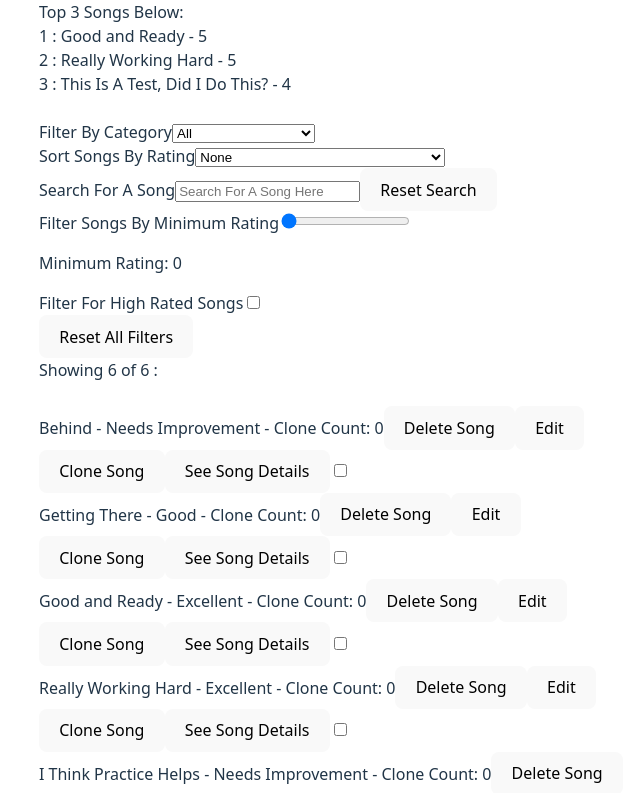
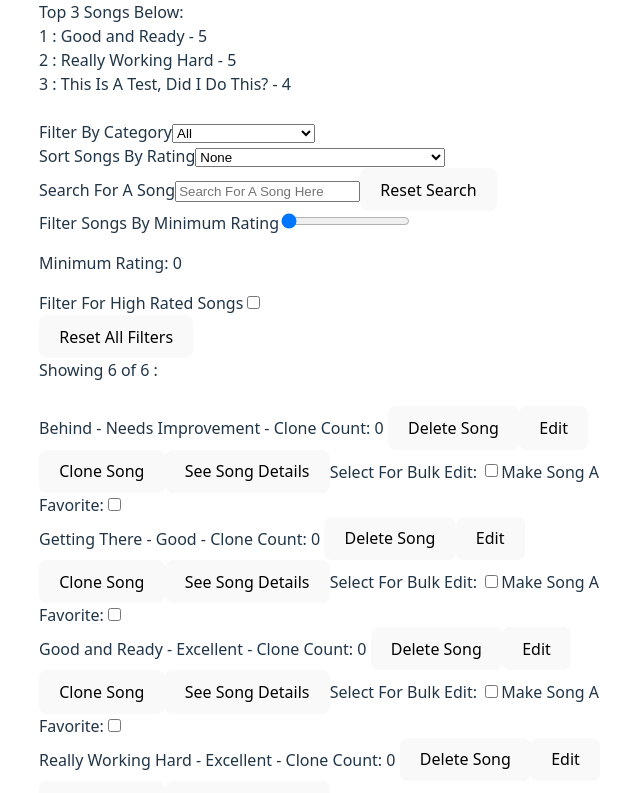
Before and after one commit to doshima2024/song-rating-practice-app, a React (Vite) app: page / in a window 1280 px wide. Shown: the top 793 px of the page, without its empty margins (301-941 px from the left). Built offline with nearby package versions, Linux system fonts and the light colour scheme.

Commit message:
feat: add feature allowing users to favorite songs and show favorite status in the UI

```diff
--- a/src/App.jsx
+++ b/src/App.jsx
@@ -46,6 +46,7 @@ function App() {
   const [newRating, setNewRating] = useState('');
   const [selectedSongIds, setSelectedSongIds] = useState([]);
   const [newBulkRating, setNewBulkRating] = useState('');
+  const [favoriteSongIds, setFavoriteSongIds] = useState([]);
 
   const undoTimerIdRef = useRef(null);
 
@@ -65,6 +66,16 @@ function App() {
     });
   };
 
+  const toggleFavoriteSongs = id => {
+    setFavoriteSongIds(prevIds => {
+      if (prevIds.includes(id)) {
+        return prevIds.filter(ID => ID !== id);
+      } else {
+        return [...prevIds, id];
+      }
+    });
+  };
+
   console.log('Selected Song IDs:', selectedSongIds);
 
   const handleAddSong = (nameText, rating) => {
@@ -79,6 +90,7 @@ function App() {
     const updatedSongs = [...songs, newSong];
     setSongs(updatedSongs);
     setNewlyAddedSongsIds(prev => [...prev, newId]);
+
     setTimeout(() => {
       setNewlyAddedSongsIds(prevIds => prevIds.filter(Id => Id !== newId));
     }, 5000);
@@ -107,9 +119,12 @@ function App() {
         return prevSongs;
       }
     });
+    setFavoriteSongIds(prevIds => {
+      return prevIds.filter(ID => ID !== id);
+    });
   };
 
-  // In undo I need to reinsert last deleted at that index using splice
+  console.log('FAVORITE SONG IDS AFTER SINGLE DELETE:', favoriteSongIds); // debug remove !!!!
 
   const handleDeleteSongUndo = () => {
     if (lastDeleted.length === 0) return;
@@ -135,9 +150,14 @@ function App() {
       setLastDeleted(deletedItems); // stores last deleted songs and their indices as an array of objects - shape: [{song: {song}, index: index}]
       return prevSongs.filter(song => !selectedSongIds.includes(song.id));
     });
+    setFavoriteSongIds(prevIds => {
+      return prevIds.filter(ID => !selectedSongIds.includes(ID));
+    });
     setSelectedSongIds([]);
     makeTrueForFiveSeconds();
   };
+
+  console.log('FAVORITE SONG IDS AFTER BULK DELETE:', favoriteSongIds); // debug remove !!!!
 
   const handleDeleteMultipleSongsUndo = () => {
     if (lastDeleted.length === 0) return;
@@ -291,6 +311,8 @@ function App() {
           setNewBulkRating={setNewBulkRating}
           handleEditMultipleRatings={handleEditMultipleRatings}
           handleDeleteMultipleSongsUndo={handleDeleteMultipleSongsUndo}
+          favoriteSongIds={favoriteSongIds}
+          toggleFavoriteSongs={toggleFavoriteSongs}
         />
         <br></br>
         <SongStats songs={songs} />
--- a/src/components/SongDisplay.jsx
+++ b/src/components/SongDisplay.jsx
@@ -20,6 +20,8 @@ export const SongDisplay = ({
   setNewBulkRating,
   handleEditMultipleRatings,
   handleDeleteMultipleSongsUndo,
+  toggleFavoriteSongs,
+  favoriteSongIds,
 }) => {
   const [songEditId, setSongEditId] = useState(null);
   const [songEditedName, setSongEditedName] = useState('');
@@ -82,6 +84,7 @@ export const SongDisplay = ({
           newlyAddedSongIds.includes(song.id) ? (
             <div key={song.id}>
               {`${song.name} - ${songMessage(song.rating)} - Clone Count: ${song.cloneCount} - NEWLY ADDED SONG`}
+              {favoriteSongIds.includes(song.id) && '⭐⭐⭐'}
               <button onClick={() => handleDeleteSong(song.id)}>Delete Song</button>
               <button onClick={() => handleEditClick(song.id, song.name, song.rating)}>Edit</button>
               <button onClick={() => handleCloneSong(song.id)}>Clone Song</button>
@@ -93,15 +96,23 @@ export const SongDisplay = ({
               >
                 See Song Details
               </button>
+              <label>Select For Bulk Edit: </label>
               <input
                 type="checkbox"
                 checked={selectedSongIds.includes(song.id)}
                 onChange={() => toggleSelectedSongs(song.id)}
               ></input>
+              <label>Make Song A Favorite:</label>
+              <input
+                type="checkbox"
+                checked={favoriteSongIds.includes(song.id)}
+                onChange={() => toggleFavoriteSongs(song.id)}
+              ></input>
             </div>
           ) : (
             <div key={song.id}>
-              {`${song.name} - ${songMessage(song.rating)} - Clone Count: ${song.cloneCount}`}
+              {`${song.name} - ${songMessage(song.rating)} - Clone Count: ${song.cloneCount}`}{' '}
+              {favoriteSongIds.includes(song.id) && '⭐⭐⭐'}
               <button onClick={() => handleDeleteSong(song.id)}>Delete Song</button>
               <button onClick={() => handleEditClick(song.id, song.name, song.rating)}>Edit</button>
               <button onClick={() => handleCloneSong(song.id)}>Clone Song</button>
@@ -113,10 +124,17 @@ export const SongDisplay = ({
               >
                 See Song Details
               </button>
+              <label>Select For Bulk Edit: </label>
               <input
                 type="checkbox"
                 checked={selectedSongIds.includes(song.id)}
                 onChange={() => toggleSelectedSongs(song.id)}
+              ></input>
+              <label>Make Song A Favorite:</label>
+              <input
+                type="checkbox"
+                checked={favoriteSongIds.includes(song.id)}
+                onChange={() => toggleFavoriteSongs(song.id)}
               ></input>
             </div>
           )
```
